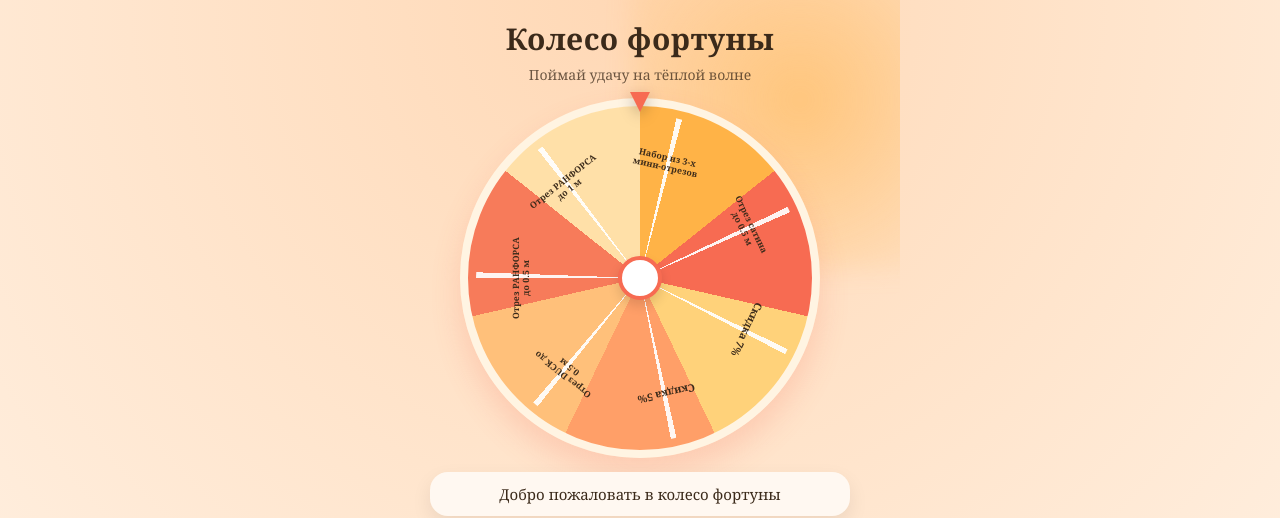
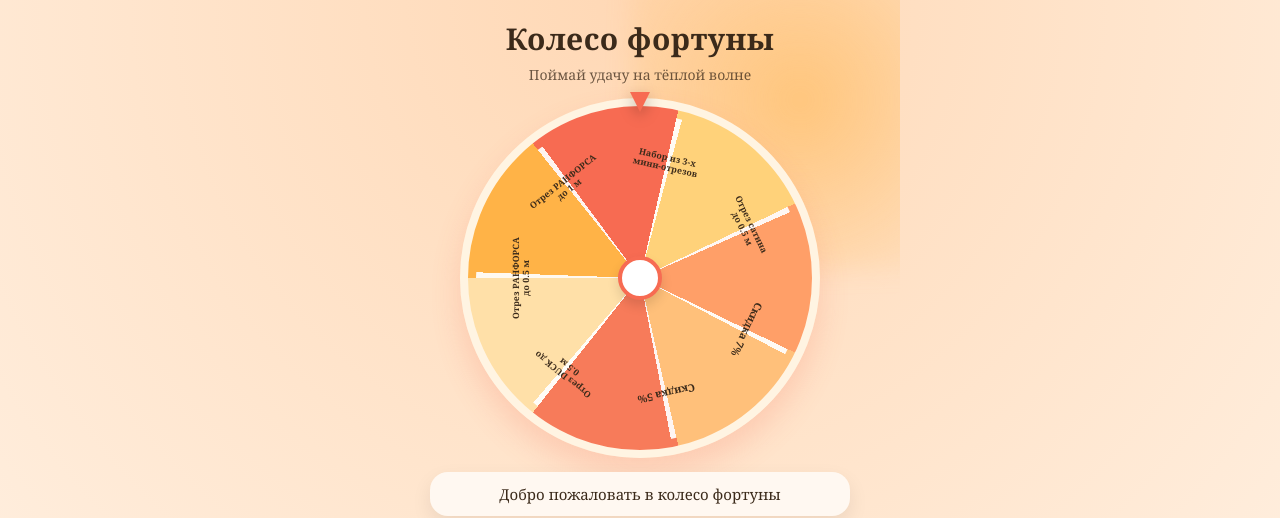
Before and after one commit to Debade41/tgappFC, a React (Vite) app in the folder miniapp/web/: page / in a window 1280 px wide. Shown: the top 518 px of the page. Built offline with nearby package versions, Linux system fonts and the light colour scheme; no server answers.

Commit message:
fix background

```diff
--- a/miniapp/web/src/App.jsx
+++ b/miniapp/web/src/App.jsx
@@ -183,7 +183,7 @@ export default function App() {
           ref={wheelRef}
           style={{
             "--count": count,
-            background: `conic-gradient(${PRIZES.map((_, i) => {
+            background: `conic-gradient(from -90deg, ${PRIZES.map((_, i) => {
               const start = segmentAngle * i;
               const end = segmentAngle * (i + 1);
               const color = SEGMENT_COLORS[i % SEGMENT_COLORS.length];
```
